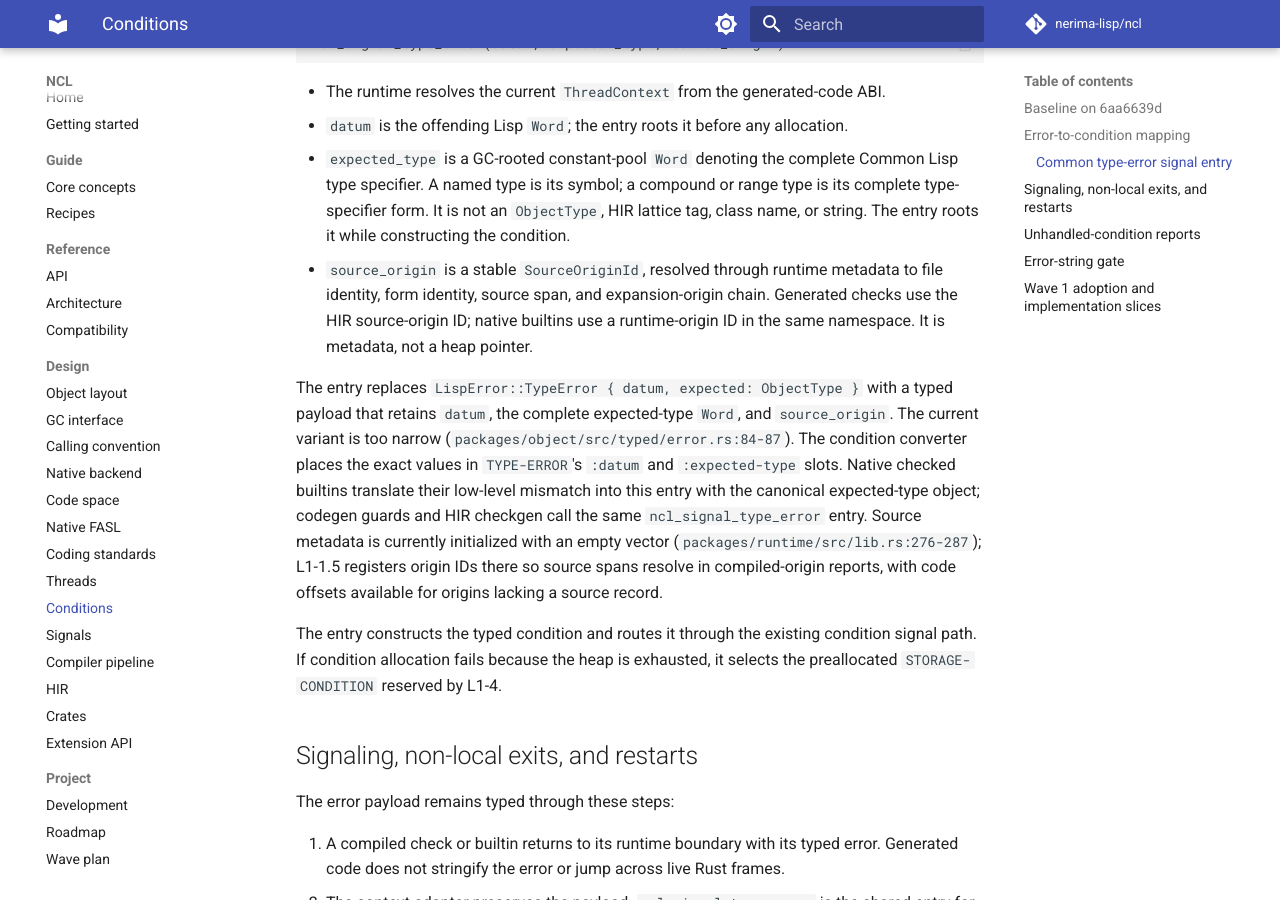
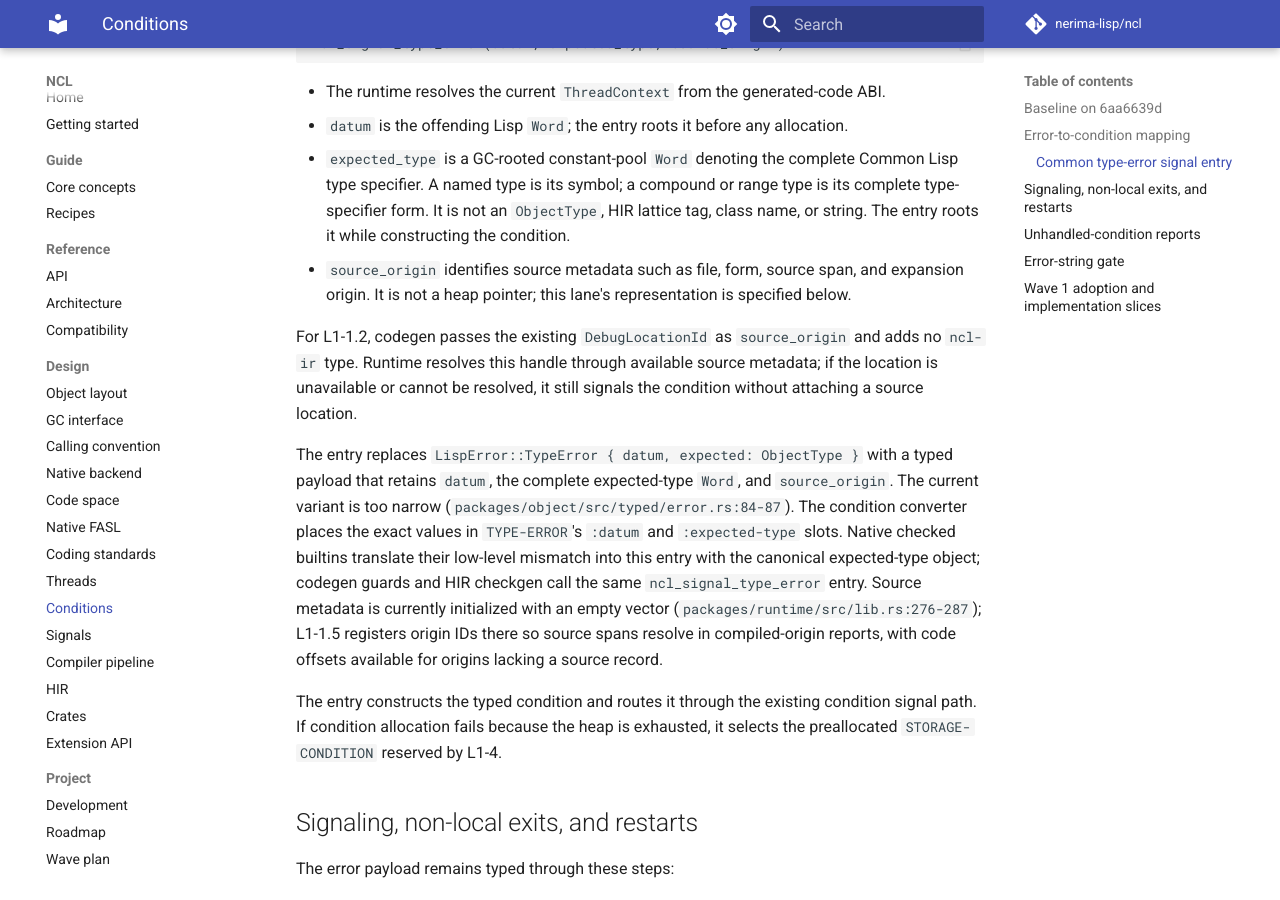
Before and after one commit to nerima-lisp/ncl, an MkDocs documentation site: the page built from docs/src/design/conditions.md, in a window 1280 px wide and 900 px high, scrolled down 4300 px. Built offline with MkDocs 1.6.1 and Material for MkDocs 9.7.7, drawn with Linux system fonts in a browser that asks for light colours; comment, search, counter and statistics services are not loaded.

Commit message:
docs: align source origin with debug locations

```diff
--- a/docs/src/design/conditions.md
+++ b/docs/src/design/conditions.md
@@ -59,7 +59,9 @@ ncl_signal_type_error(datum, expected_type, source_origin)
 - The runtime resolves the current `ThreadContext` from the generated-code ABI.
 - `datum` is the offending Lisp `Word`; the entry roots it before any allocation.
 - `expected_type` is a GC-rooted constant-pool `Word` denoting the complete Common Lisp type specifier. A named type is its symbol; a compound or range type is its complete type-specifier form. It is not an `ObjectType`, HIR lattice tag, class name, or string. The entry roots it while constructing the condition.
-- `source_origin` is a stable `SourceOriginId`, resolved through runtime metadata to file identity, form identity, source span, and expansion-origin chain. Generated checks use the HIR source-origin ID; native builtins use a runtime-origin ID in the same namespace. It is metadata, not a heap pointer.
+- `source_origin` identifies source metadata such as file, form, source span, and expansion origin. It is not a heap pointer; this lane's representation is specified below.
+
+For L1-1.2, codegen passes the existing `DebugLocationId` as `source_origin` and adds no `ncl-ir` type. Runtime resolves this handle through available source metadata; if the location is unavailable or cannot be resolved, it still signals the condition without attaching a source location.
 
 The entry replaces `LispError::TypeError { datum, expected: ObjectType }` with a typed payload that retains `datum`, the complete expected-type `Word`, and `source_origin`. The current variant is too narrow (`packages/object/src/typed/error.rs:84-87`). The condition converter places the exact values in `TYPE-ERROR`'s `:datum` and `:expected-type` slots. Native checked builtins translate their low-level mismatch into this entry with the canonical expected-type object; codegen guards and HIR checkgen call the same `ncl_signal_type_error` entry. Source metadata is currently initialized with an empty vector (`packages/runtime/src/lib.rs:276-287`); L1-1.5 registers origin IDs there so source spans resolve in compiled-origin reports, with code offsets available for origins lacking a source record.
 
```
